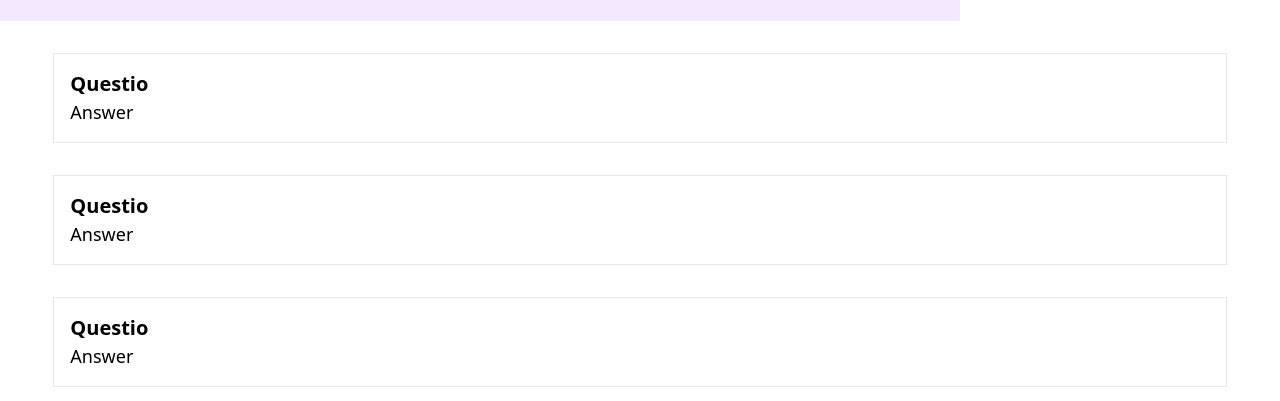
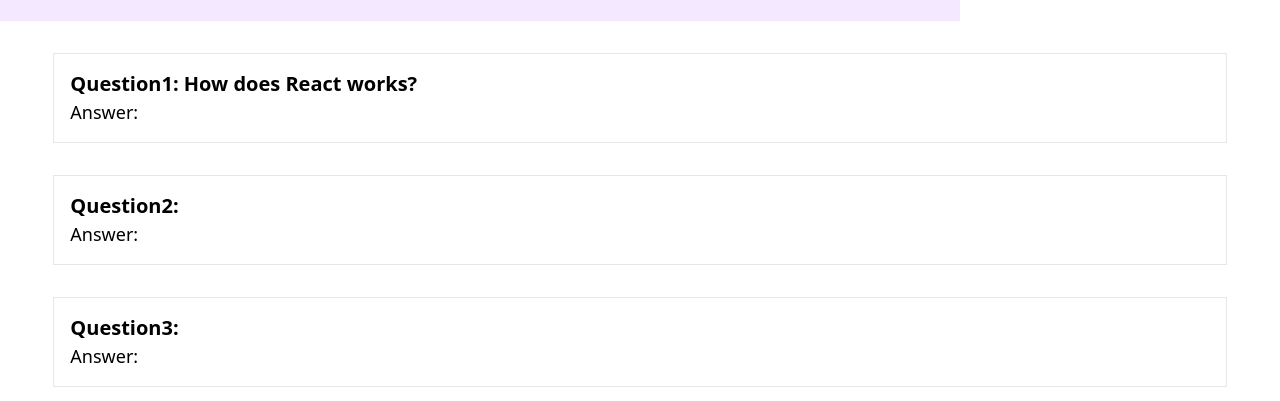
Before and after one commit to tushart681/paly-type, a React (Create React App) app: page / in a window 1280 px wide. Shown: the part 919-1320 px from the top of the page. Built offline with nearby package versions, Linux system fonts and the light colour scheme.

Commit message:
final update2

```diff
--- a/src/components/blogs/Blogs.js
+++ b/src/components/blogs/Blogs.js
@@ -4,16 +4,16 @@ const Blogs = () => {
     return (
         <div className='flex flex-col gap-8'>
             <div className='p-4 text-lg border'>
-                <p className='text-xl font-semibold'>Questio</p>
-                <p>Answer</p>
+                <p className='text-xl font-semibold'>Question1: How does React works?</p>
+                <p>Answer:</p>
             </div>
             <div className='p-4 text-lg border'>
-                <p className='text-xl font-semibold'>Questio</p>
-                <p>Answer</p>
+                <p className='text-xl font-semibold'>Question2:</p>
+                <p>Answer:</p>
             </div>
             <div className='p-4 text-lg border'>
-                <p className='text-xl font-semibold'>Questio</p>
-                <p>Answer</p>
+                <p className='text-xl font-semibold'>Question3:</p>
+                <p>Answer:</p>
             </div>
         </div>
     );
```
